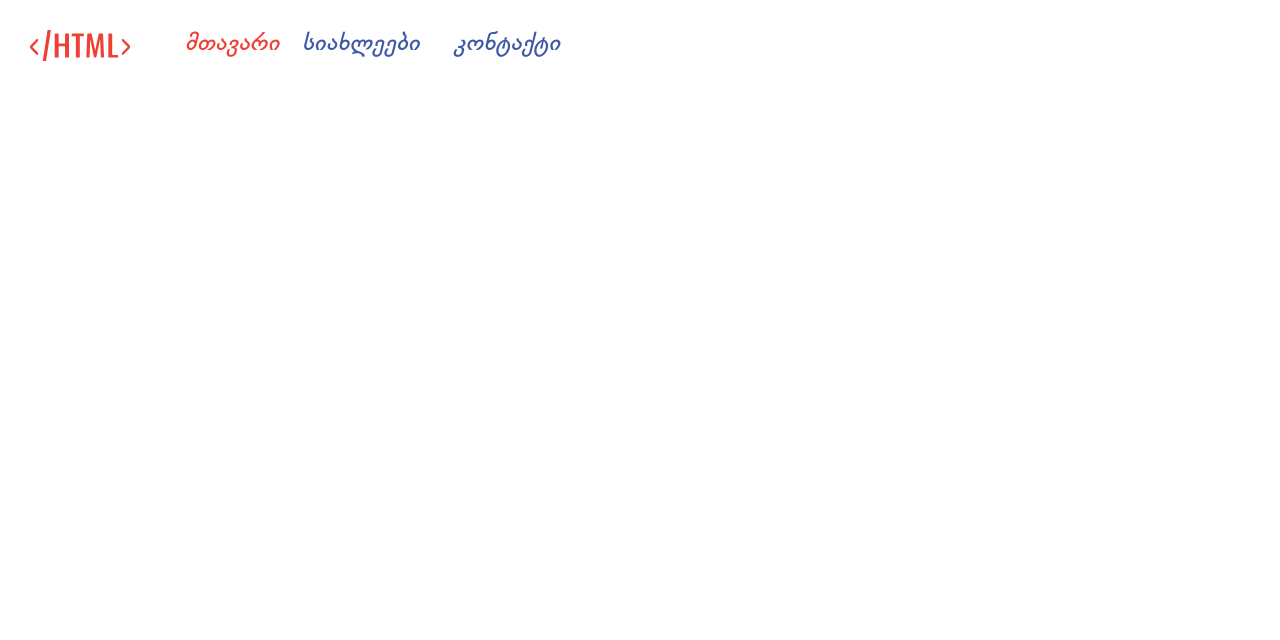
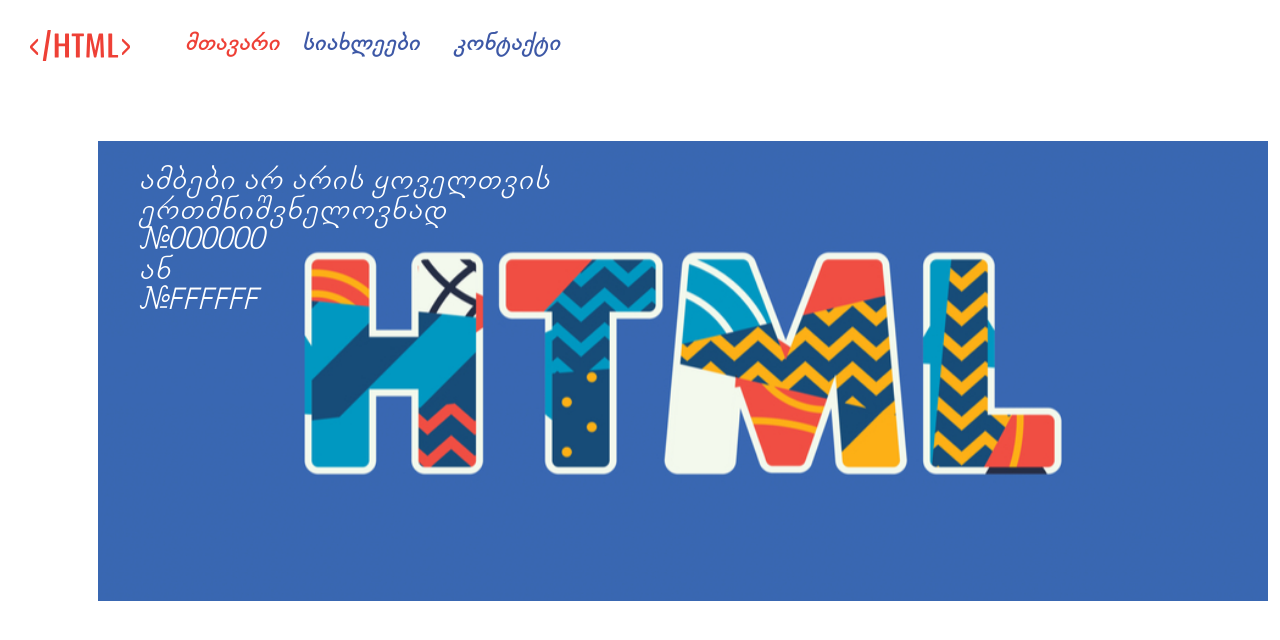
Before and after one commit to Nikoloz909/geolab-03, a plain HTML site: page index.html in a window 1280 px wide. Drawn offline with Linux system fonts and the light colour scheme.

Commit message:
end banner section

```diff
--- a/css/style.css
+++ b/css/style.css
@@ -1,6 +1,11 @@
 /* base classes */
 .d-inline-block{
     display: inline-block;
+}
+.container{
+    max-width: 1170px;
+    width: 100%;
+    margin: 0 auto;
 }
  /* base classes end */
  /* header styles */
@@ -27,3 +32,22 @@
     color: #EE4036;
 }
  /* header styles end  */
+/* banner section  */
+.banner-section{
+    margin-top: 77px;
+    margin-left: 98px;
+}
+.banner-wrapper{
+    position: relative;
+}
+.title-ul{
+    position: absolute;
+    top: 24px;
+    left: 40px;
+    font-size: 30px;
+    font-family: 'BPG Nino Medium';
+    font-style: oblique;
+    color: #fff;
+}
+
+/* banner section end  */
--- a/index.html
+++ b/index.html
@@ -26,5 +26,17 @@
                 </ul>
             </nav>
         </section>
+        <section class="banner-section">
+            <div class="banner-wrapper">
+            <img src="img/banner-img.png" alt="banner">
+            <ul class="title-ul">
+                <li class="title-li">ამბები არ არის ყოველთვის</li>
+                <li class="title-li">ერთმნიშვნელოვნად</li>
+                <li  class="title-li">#000000 </li>
+                <li class="title-li">ან</li>
+                <li class="title-li">#FFFFFF</li>
+            </ul>
+        </div>
+        </section>
     </body>
 </html>
```
